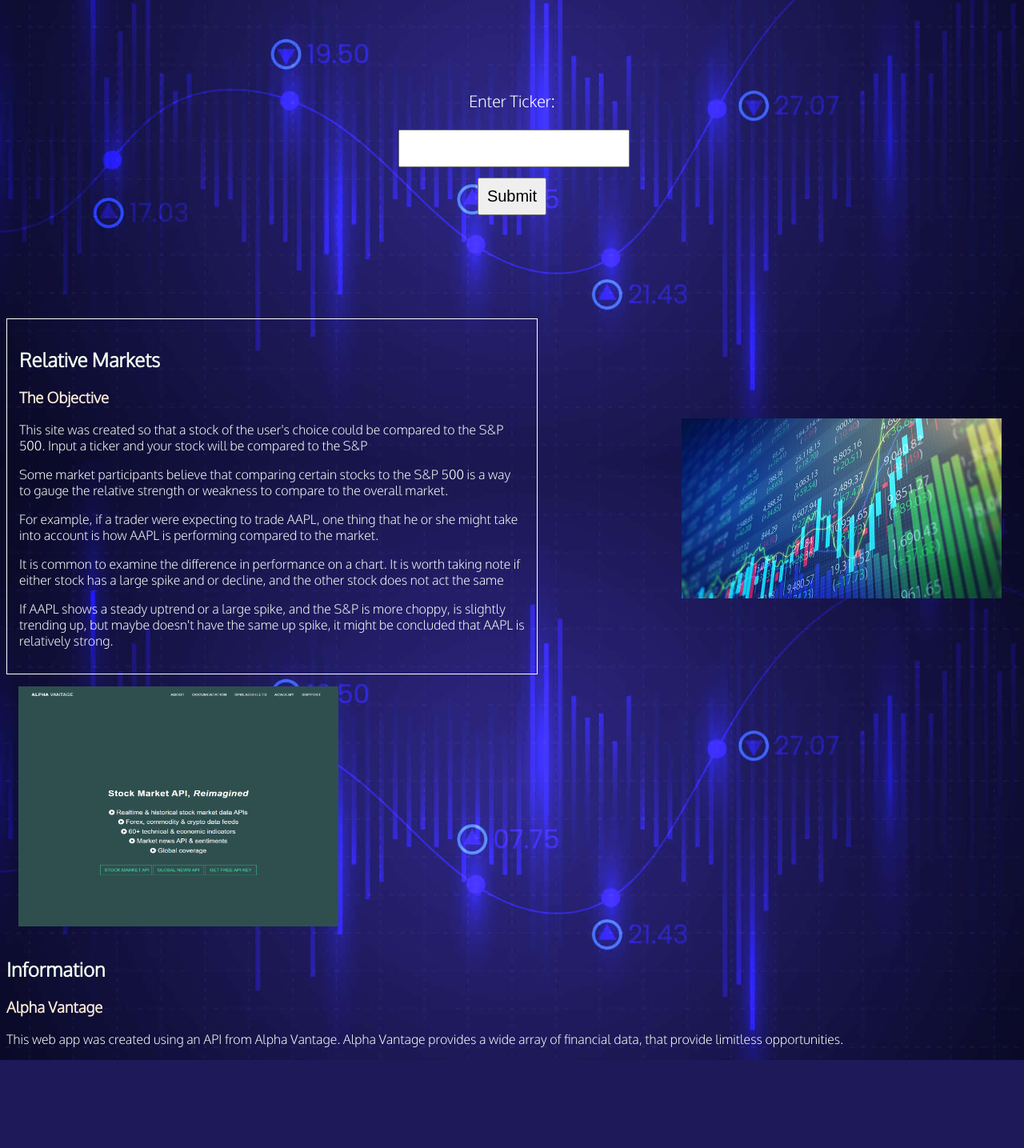
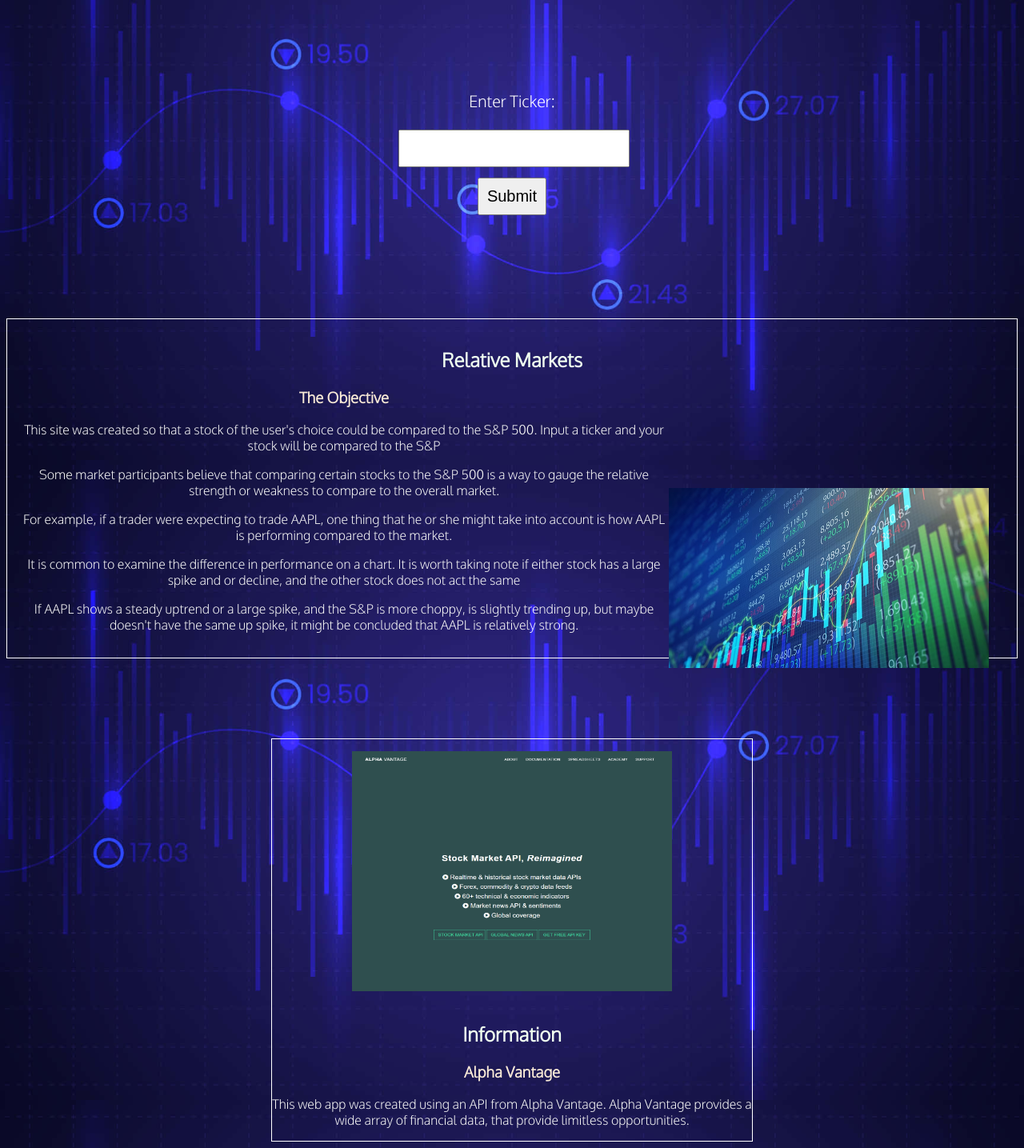
Before and after one commit to AirFryedCoffee/mystocksite, a Django app: page /stocks/ in a window 1280 px wide. Shown: the part 225-1660 px from the top of the page at 80% size. Before the commit the page ends 1550 px from the top, so only its background shows below. Run offline with Django 3.2, Linux system fonts and the light colour scheme; data that the repository does not hold is empty.

Commit message:
Cleaning Up

```diff
--- a/static/styles.css
+++ b/static/styles.css
@@ -124,8 +124,7 @@ a:hover {
     border: 1px solid white;
     padding: 15px;
     margin-top: 15px;
-    width: 50%;
-    right: 0;
+    text-align: center;
 }
 
 #vantage-pic {
@@ -133,3 +132,10 @@ a:hover {
     width: 400px;
     padding: 15px;
 }
+
+#information-section {
+    text-align: center;
+    border: 1px solid white;
+    margin: 100px auto 0;
+    max-width: 600px;
+}
--- a/stocks/templates/stocks/base.html
+++ b/stocks/templates/stocks/base.html
@@ -36,9 +36,9 @@
         </div>
     </body>
     <section id="about">
-        <img src="{% static 'about-image.avif' %}" alt="About Image" id="about-image">
         <div class="about-section">
             <h1>Relative Markets</h1>
+            <img src="{% static 'about-image.avif' %}" alt="About Image" id="about-image">
             <h3>The Objective</h3>
             <p>This site was created so that a stock of the user's choice could be compared to the S&P 500. Input a ticker and your stock will be compared to the S&P</p>
             <p>Some market participants believe that comparing certain stocks to the S&P 500 is a way to gauge the relative strength or weakness to compare to the overall market.</p>
```
